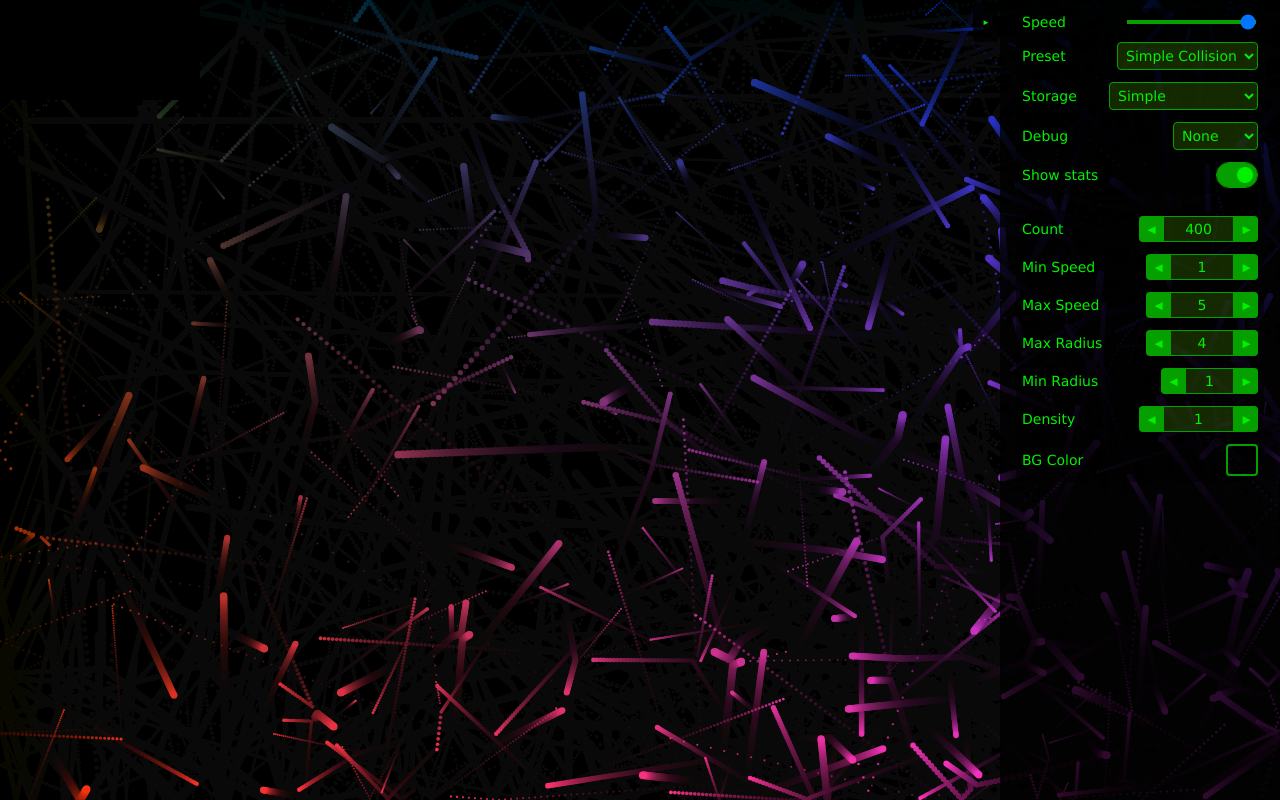
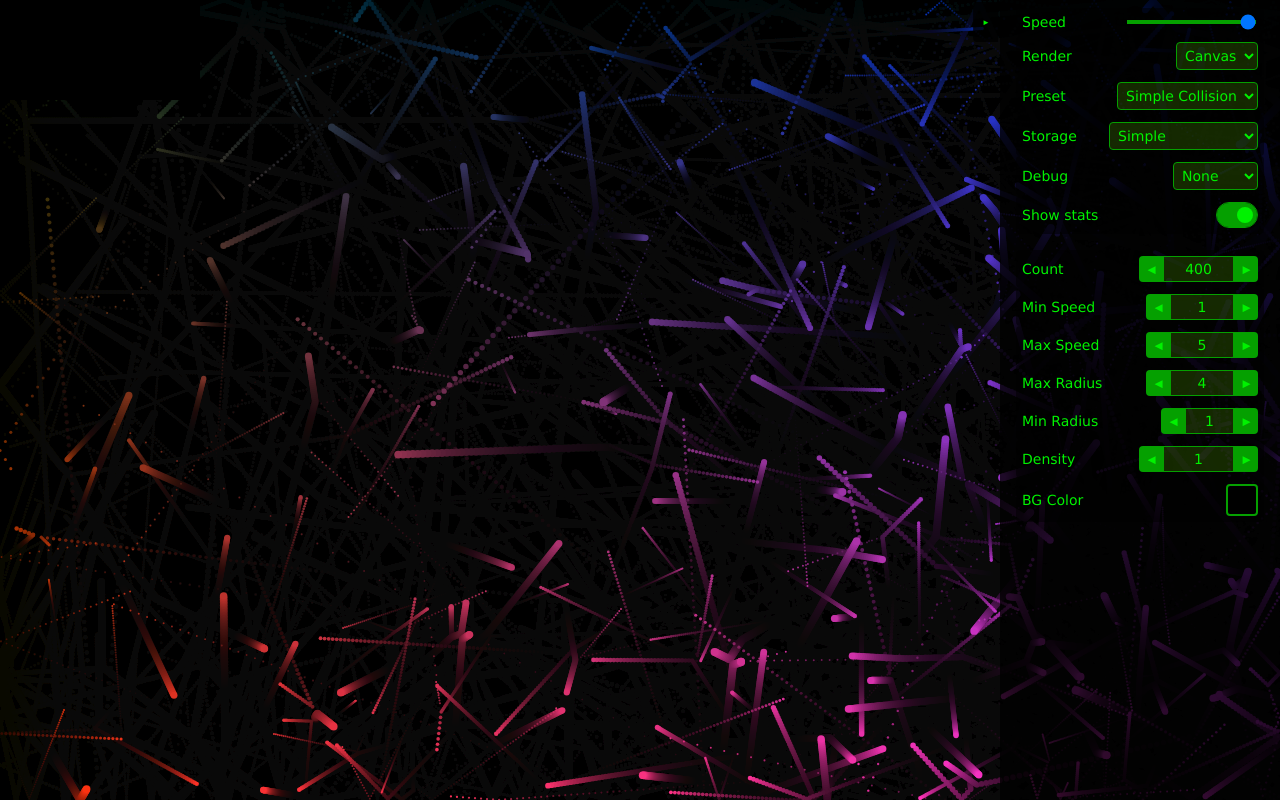
Before and after one commit to abeluzhenko/simulatio, a React (Vite) app: page / in a window 1280 px wide. Built offline with nearby package versions, Linux system fonts and the light colour scheme.

Commit message:
Add render switching option

```diff
--- a/src/app.tsx
+++ b/src/app.tsx
@@ -50,6 +50,11 @@ const STORAGES = [
   { id: 'simpleQT', value: 'Simple QuadTree' },
   { id: 'myQT', value: 'My QuadTree' },
   { id: 'rbush', value: 'RBush' },
+] as const
+
+const RENDERS = [
+  { id: 'canvas', value: 'Canvas' },
+  { id: 'webgl', value: 'WebGL' },
 ] as const
 
 const DEBUG = [
@@ -107,6 +112,7 @@ const SIMULATIONS_UI = Object.entries(presets).reduce((acc, [key, value]) => {
 const currentConfig = loadConfig<GeneralConfig>('general', {
   preset: 'simpleCollision',
   storage: 'simple',
+  render: 'canvas',
   debug: 'none',
   speed: 1,
   showStats: true,
@@ -122,6 +128,7 @@ document.addEventListener('DOMContentLoaded', () => {
 function setup(config: {
   preset: string
   storage: string
+  render: string
   debug: string
   showStats: boolean
 }) {
@@ -162,12 +169,24 @@ function setup(config: {
     simple: () => new SimpleStorage(),
   }
   const storage = paramToStorage[config?.storage ?? currentConfig.storage]()
-  render = new Canvas2DRender(canvas, storage, {
-    vpWidth: canvas.width,
-    vpHeight: canvas.height,
-    bgColor: preset.config.bgColor ?? '#000000',
-    debug: config?.debug ?? undefined,
-  })
+
+  const paramsToRender: Record<(typeof RENDERS)[number]['id'], () => Render> = {
+    canvas: () =>
+      new Canvas2DRender(canvas, storage, {
+        vpWidth: canvas.width,
+        vpHeight: canvas.height,
+        bgColor: preset.config.bgColor ?? '#000000',
+        debug: config?.debug ?? undefined,
+      }),
+    webgl: () =>
+      new WebGLRender(canvas, storage, {
+        vpWidth: canvas.width,
+        vpHeight: canvas.height,
+        bgColor: preset.config.bgColor ?? '#000000',
+        debug: config?.debug ?? undefined,
+      }),
+  }
+  render = paramsToRender[config?.render ?? currentConfig.render]()
 
   simulation = new Simulation(
     storage,
@@ -222,6 +241,8 @@ function setup(config: {
     resizeObserver.disconnect()
     simulation.stop()
     appLoop.destroy()
+
+    canvas.replaceWith(canvas.cloneNode(false))
   }
 }
 
@@ -290,6 +311,7 @@ function handleOptionsChange(config: GeneralConfig) {
   if (
     config.preset !== currentConfig.preset ||
     config.storage !== currentConfig.storage ||
+    config.render !== currentConfig.render ||
     config.debug !== currentConfig.debug
   ) {
     cleanup?.()
@@ -297,6 +319,7 @@ function handleOptionsChange(config: GeneralConfig) {
 
     currentConfig.preset = config.preset
     currentConfig.storage = config.storage
+    currentConfig.render = config.render
     currentConfig.debug = config.debug
     shouldSave = true
   }
@@ -344,6 +367,7 @@ root.render(
       onChange: handleOptionsChange,
       presets: PRESETS,
       storages: STORAGES,
+      renders: RENDERS,
       debug: DEBUG,
       default: currentConfig,
     }}
--- a/src/render/Canvas2DRender.ts
+++ b/src/render/Canvas2DRender.ts
@@ -49,6 +49,8 @@ export class Canvas2DRender implements Render {
     }
   }
 
+  destroy() {}
+
   private render(graphics: Graphics[]) {
     for (const shape of graphics) {
       if (!shape.visible) {
--- a/src/render/Render.ts
+++ b/src/render/Render.ts
@@ -18,4 +18,5 @@ export type RenderConfig = {
 export type Render = {
   updateConfig(config: Partial<RenderConfig>): void
   tick(): void
+  destroy(): void
 }
--- a/src/render/WebGLRender.ts
+++ b/src/render/WebGLRender.ts
@@ -14,6 +14,8 @@ export class WebGLRender {
   private gl: WebGLRenderingContext
   private viewport: Rect
   private programs: Map<Graphics['type'], WebGLProgram> = new Map()
+  private shaders: Set<WebGLShader> = new Set()
+  private buffers: Set<WebGLBuffer> = new Set()
 
   constructor(
     canvas: HTMLCanvasElement,
@@ -70,6 +72,7 @@ export class WebGLRender {
 
     const positionBuffer = gl.createBuffer()
     gl.bindBuffer(gl.ARRAY_BUFFER, positionBuffer)
+    this.buffers.add(positionBuffer)
 
     gl.blendFunc(gl.SRC_ALPHA, gl.ONE_MINUS_SRC_ALPHA)
     gl.enable(gl.BLEND)
@@ -94,6 +97,17 @@ export class WebGLRender {
     for (const particle of this.storage) {
       this.render(particle.graphics)
     }
+  }
+
+  destroy() {
+    this.programs.forEach((program) => this.gl.deleteProgram(program))
+    this.programs.clear()
+
+    this.shaders.forEach((shader) => this.gl.deleteShader(shader))
+    this.shaders.clear()
+
+    this.buffers.forEach((buffer) => this.gl.deleteBuffer(buffer))
+    this.buffers.clear()
   }
 
   private render(graphics: Graphics[]) {
@@ -321,6 +335,8 @@ export class WebGLRender {
       )
     }
 
+    this.shaders.add(shader)
+
     return shader
   }
 
--- a/src/ui/UI.tsx
+++ b/src/ui/UI.tsx
@@ -14,6 +14,7 @@ type Item = {
 export type GeneralConfig = {
   preset: string
   storage: string
+  render: string
   debug: string
   speed: number
   showStats: boolean
@@ -29,6 +30,7 @@ type Props = {
   general: {
     presets: Readonly<[Item, ...Item[]]>
     storages: Readonly<[Item, ...Item[]]>
+    renders: Readonly<[Item, ...Item[]]>
     debug: Readonly<[Item, ...Item[]]>
     default: GeneralConfig
     onChange: (general: GeneralConfig) => void
@@ -53,10 +55,20 @@ export const UI: FC<Props> = ({ general, simulation }) => {
   const [storage, setStorage] = useState(
     general.storages.find((s) => s.id === general.default.storage)!,
   )
+  const [render, setRender] = useState(
+    general.renders.find((r) => r.id === general.default.render)!,
+  )
   const [debug, setDebug] = useState(
     general.debug.find((d) => d.id === general.default.debug)!,
   )
   const [showStats, setShowStats] = useState(general.default.showStats)
+
+  const handleRenderChange = useCallback(
+    (value: Item) => {
+      setRender(value)
+    },
+    [setRender],
+  )
 
   const handlePresetChange = useCallback(
     (value: Item) => {
@@ -82,12 +94,13 @@ export const UI: FC<Props> = ({ general, simulation }) => {
     general.onChange({
       preset: preset.id,
       storage: storage.id,
+      render: render.id,
       debug: debug.id,
       speed,
       showStats,
       showConfig: opened,
     })
-  }, [speed, preset, storage, debug, showStats, opened])
+  }, [speed, preset, storage, render, debug, showStats, opened])
 
   return (
     <div className={cx('UI__sidebar', { 'UI__sidebar--opened': opened })}>
@@ -105,6 +118,14 @@ export const UI: FC<Props> = ({ general, simulation }) => {
             step={1}
             value={speed * 100}
             onChange={(value) => setSpeed(mapRange(value, 0, 100, 0, 1))}
+          />
+        </div>
+        <div className="UI__option">
+          <span className="Option__title">Render</span>
+          <Select
+            value={render}
+            options={general.renders}
+            onChange={handleRenderChange}
           />
         </div>
         <div className="UI__option">
```
